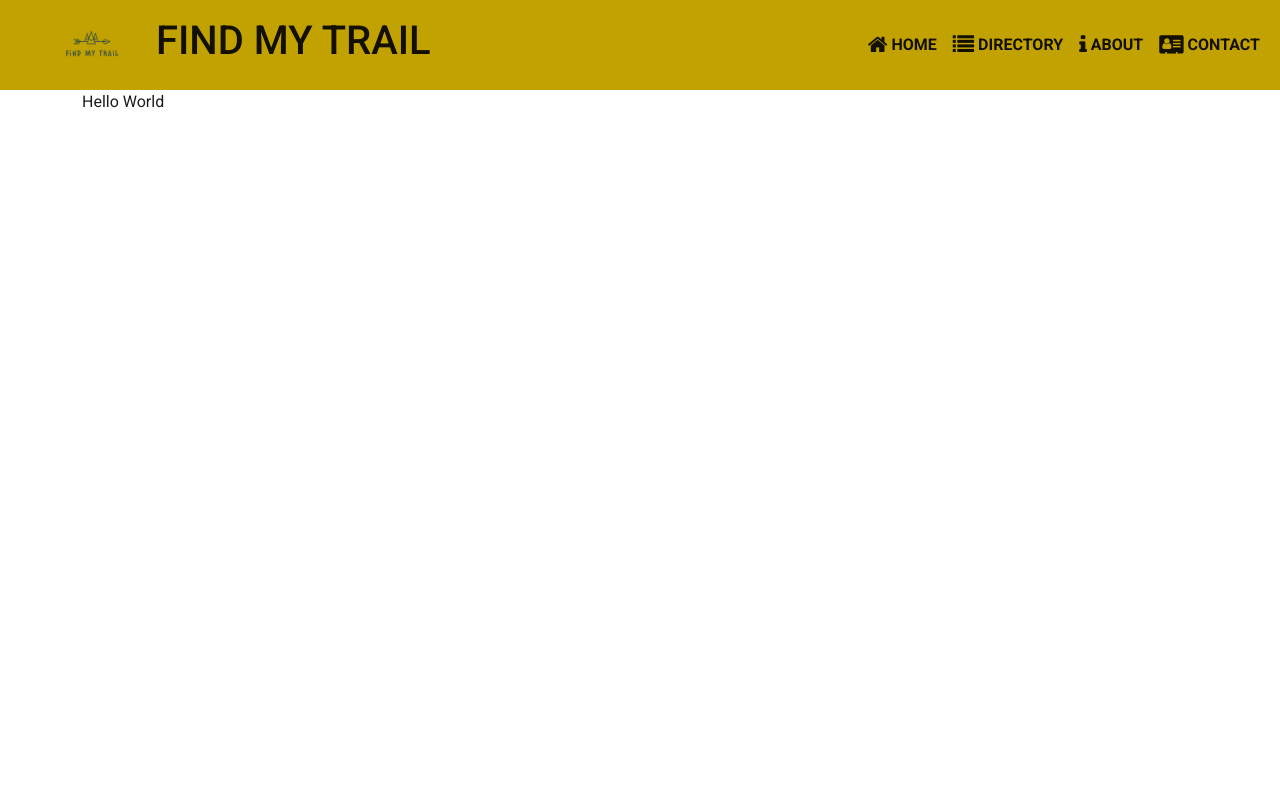
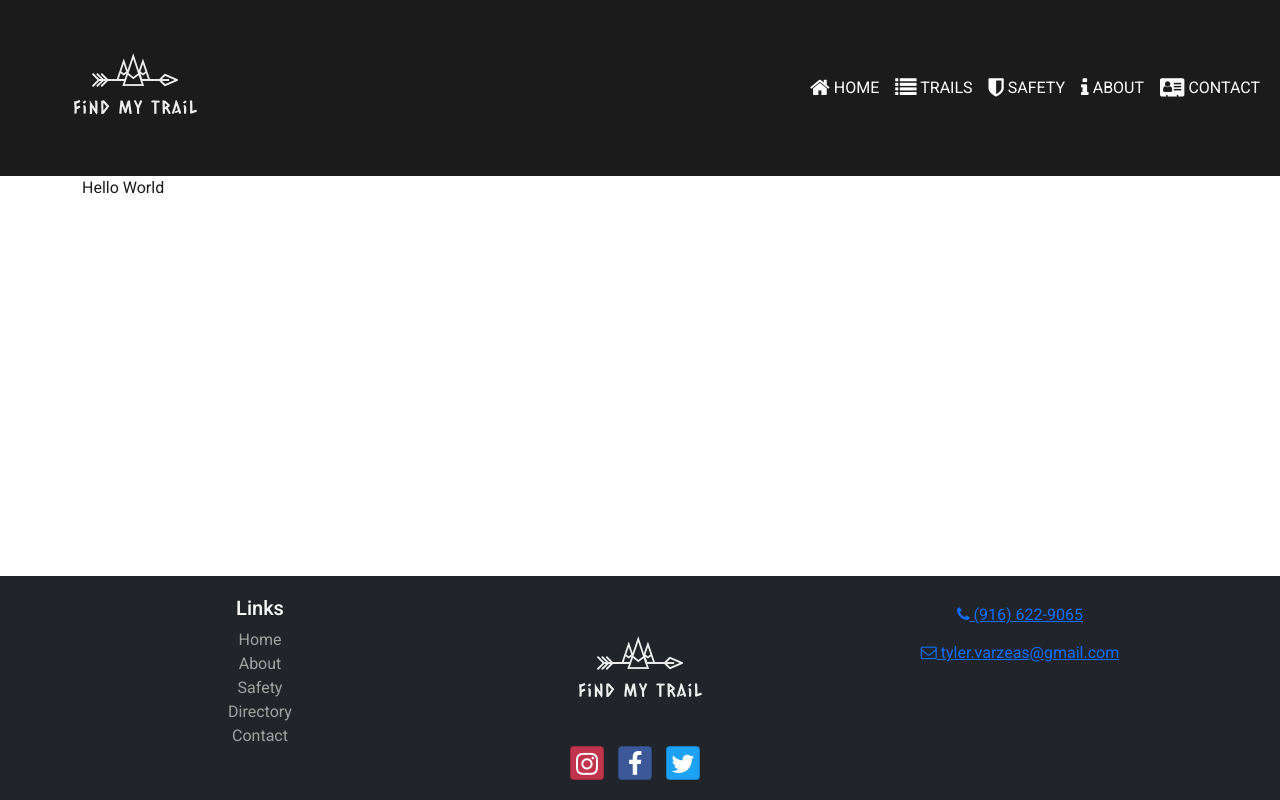
Before and after one commit to yungtyyler/find-my-trail-react, a React (Create React App) app: page / in a window 1280 px wide. Built offline with nearby package versions, Linux system fonts and the light colour scheme.

Commit message:
Add footer component

```diff
--- a/src/App.css
+++ b/src/App.css
@@ -37,25 +37,25 @@ body {
 
 /* Navigation styles */
 .navbar {
-    background-color: var(--color-secondary);
+    background-color: var(--color-text);
 }
 
 .navbar a {
-    color: var(--color-text);
-    font-weight: bold;
+    color: var(--color-background);
     text-transform: uppercase;
 }
 
 .navbar-brand {
-    max-width: 4rem;
-    margin-right: 2rem;
+    max-width: 150px;
+    margin-right: 20px;
 }
 
 .navbar-brand img {
     width: 100%;
     height: 100%;
-    margin-right: 2rem;
-    max-width: 4rem;
+    margin-right: 20px;
+    max-width: 300px;
+    padding: 0;
 }
 
 /* Button styles */
@@ -105,14 +105,64 @@ body {
 }
 
 /* Footer styles */
-.footer {
+/* footer {
     background-color: var(--color-primary);
     color: var(--color-background);
-    padding: 1rem;
-    display: flex;
-    justify-content: center;
+    padding: 1.5rem;
+    font-size: 0.8rem;
+} */
+
+.footer-logo {
+    height: 150px;
 }
 
-.footer p {
+.btn-social-icon {
+    margin-right: 10px;
+}
+
+.btn-instagram {
+    background-color: #c1354c;
+}
+
+.btn-facebook {
+    background-color: #3B5998;
+}
+
+.btn-twitter {
+    background-color: #1DA1F2;
+}
+
+footer {
+    background-color: var(--color-text);
+    padding: 20px;
+    text-align: center;
+    position: fixed;
+    bottom: 0;
+    width: 100%;
+}
+
+footer p {
+    font-size: 12px;
+    color: var(--color-background);
     margin: 0;
 }
+
+footer a {
+    color: #a1a1a1;
+    text-decoration: none;
+}
+
+@media (max-width: 767px) {
+    footer {
+        position: static;
+        text-align: left;
+    }
+    footer ul {
+        list-style: none;
+        padding: 0;
+        margin: 0;
+    }
+    footer li {
+        margin-bottom: 10px;
+    }
+}
--- a/src/App.js
+++ b/src/App.js
@@ -3,6 +3,7 @@ import { Route, Routes } from 'react-router-dom';
 import './App.css';
 import HomePage from './pages/HomePage';
 import Header from './components/Header';
+import Footer from './components/Footer';
 
 function App() {
   return (
@@ -11,6 +12,7 @@ function App() {
       <Routes>
         <Route path='/' element={ <HomePage /> } />
       </Routes>
+      <Footer />
     </div>
   );
 }
--- /dev/null
+++ b/src/components/Footer.js
@@ -0,0 +1,58 @@
+import { Link } from "react-router-dom";
+import { Container, Row, Col } from "reactstrap";
+import FindMyTrailLogo from '../app/assets/img/logo_transparent.png';
+
+const Footer = () => {
+  return (
+    <footer className='bg-dark text-white'>
+      <Container>
+        <Row>
+          <Col>
+            <h5>Links</h5>
+            <ul className='list-unstyled'>
+              <li>
+                <Link to='/'>Home</Link>
+              </li>
+              <li>
+                <Link to='#'>About</Link>
+              </li>
+              <li>
+                <Link to='#'>Safety</Link>
+              </li>
+              <li>
+                <Link to='#'>Directory</Link>
+              </li>
+              <li>
+                <Link to='#'>Contact</Link>
+              </li>
+            </ul>
+          </Col>
+          <Col className='text-center'>
+            <img src={FindMyTrailLogo} className='footer-logo' alt='Find My Trail logo'></img>
+            <br />
+            <a className='btn btn-social-icon btn-instagram' href='http://instagram.com/'>
+              <i className='fa fa-instagram' />
+            </a>{' '}
+            <a className='btn btn-social-icon btn-facebook' href='http://www.facebook.com/'>
+              <i className='fa fa-facebook' />
+            </a>{' '}
+            <a className='btn btn-social-icon btn-twitter' href='http://twitter.com/'>
+              <i className='fa fa-twitter' />
+            </a>{' '}
+          </Col>
+          <Col className='text-center'>
+            <a role='button' className='btn btn-link' href='tel:+19166229065'>
+              <i className='fa fa-phone' /> (916) 622-9065
+            </a>
+            <br />
+            <a role='button' className='btn btn-link' href='mailto:tyler.varzeas@gmail.com'>
+              <i className='fa fa-envelope-o' /> tyler.varzeas@gmail.com
+            </a>
+          </Col>
+        </Row>
+      </Container>
+    </footer>
+  );
+}
+
+export default Footer;
--- a/src/components/Header.js
+++ b/src/components/Header.js
@@ -14,10 +14,9 @@ const Header = () => {
     const [ menuOpen, setMenuOpen ] = useState(false);
 
     return (
-        <Navbar light sticky='top' expand='lg'>
+        <Navbar dark sticky='top' expand='lg'>
             <NavbarBrand className='ms-5 d-flex align-items-center' href='/'>
                 <img src={FindMyTrailLogo} alt='Find My Trail logo' className='float-start' />
-                <h1>Find My Trail</h1>
             </NavbarBrand>
 
             <NavbarToggler onClick={() => setMenuOpen(!menuOpen)} />
@@ -30,7 +29,12 @@ const Header = () => {
                     </NavItem>
                     <NavItem>
                         <NavLink className='nav-link' to='#'>
-                            <i className='fa fa-list fa-lg' /> Directory
+                            <i className='fa fa-list fa-lg' /> Trails
+                        </NavLink>
+                    </NavItem>
+                    <NavItem>
+                        <NavLink className='nav-link' to='#'>
+                            <i className='fa fa-shield fa-lg' /> Safety
                         </NavLink>
                     </NavItem>
                     <NavItem>
```
Also changed, not shown: src/app/assets/img/logo_transparent.png.
